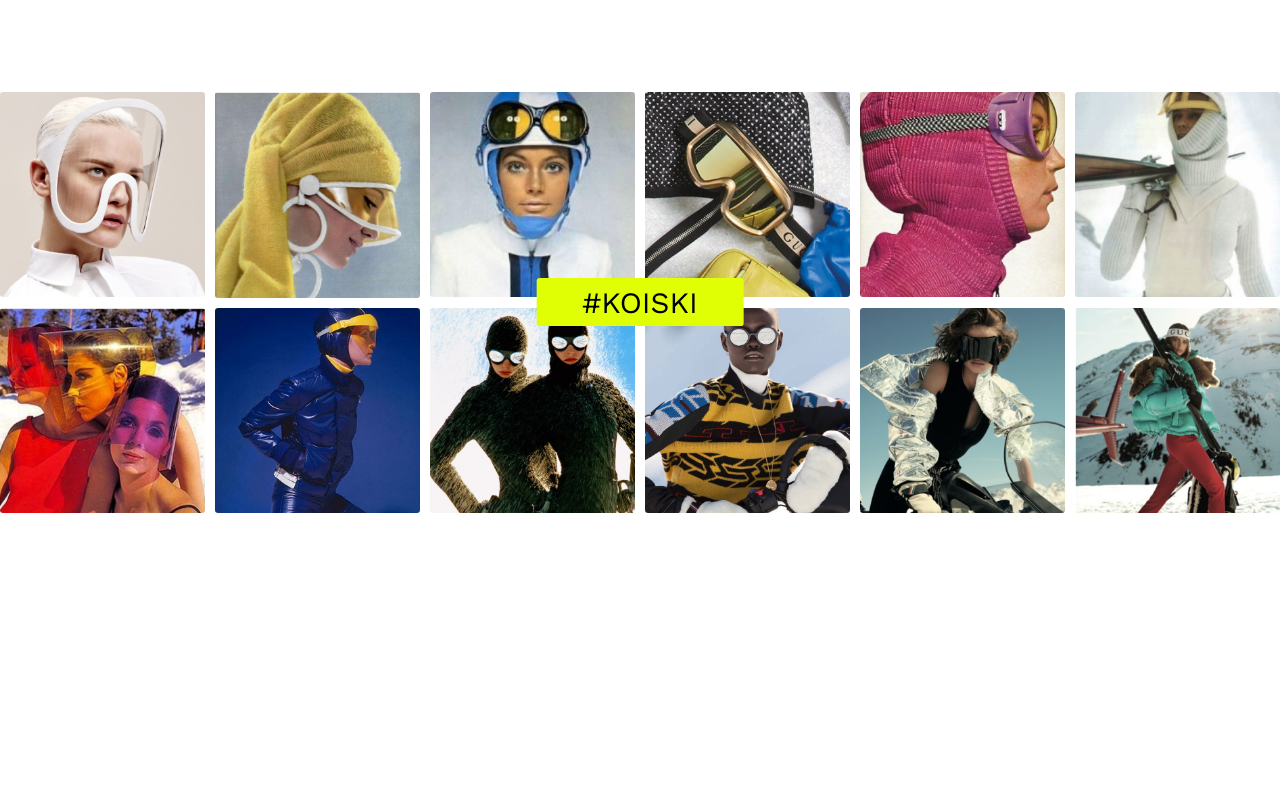
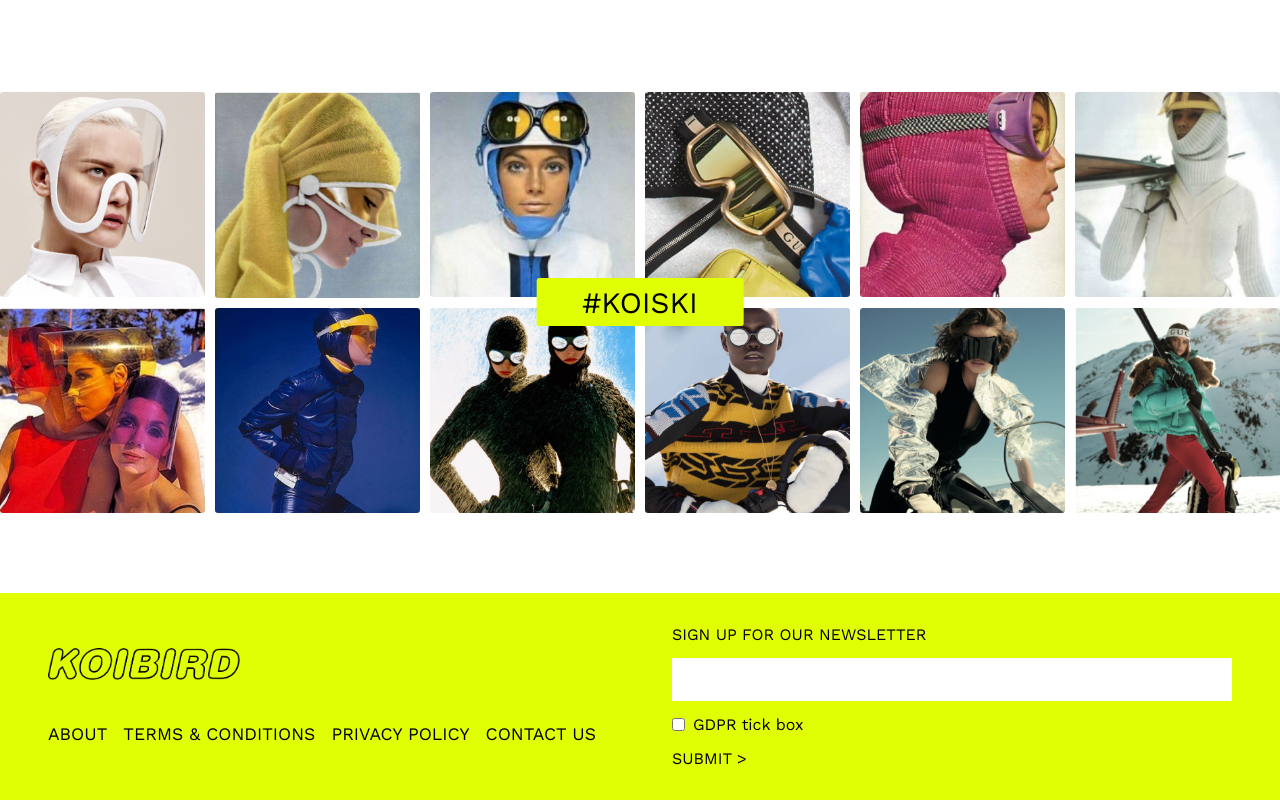
Before and after one commit to dragoshcode/koibird-ecom-store, a website: page index.html in a window 1280 px wide. Shown: the part 3013-3813 px from the top of the page. Before the commit the page ends 3526 px from the top, so only its background shows below. Drawn offline with nearby package versions, Linux system fonts and the light colour scheme.

Commit message:
Create and style footer

```diff
--- a/assets/scss/_base.scss
+++ b/assets/scss/_base.scss
@@ -392,7 +392,7 @@
   margin-top: 8rem;
   gap: 1.5rem;
   position: relative;
-  grid-template-columns: repeat(2,1fr);
+  grid-template-columns: repeat(2, 1fr);
   img {
     width: 90%;
     margin-inline: auto;
@@ -409,3 +409,52 @@
     border-radius: 0.2rem;
   }
 }
+
+.footer {
+  background-color: v.$lime;
+  margin-top: 5rem;
+  text-align: left;
+  padding: 2rem;
+  gap: 4rem;
+
+  &__data {
+    gap: 1.5rem;
+    &-logo img {
+      width: 12rem;
+    }
+    &-links {
+      gap: 1rem;
+      a {
+        color: black;
+        font-size: 1.1rem;
+      }
+    }
+  }
+
+  &__newsletter {
+    gap: 1.5rem;
+    p {
+      padding-right: 1rem;
+    }
+    input[type='email'] {
+      border: none;
+      outline: none;
+      padding: 0.75rem 1.2rem;
+      font-family: 'Work Sans', sans-serif;
+      font-size: 1rem;
+    }
+    &-checkbox {
+      gap: 0.5rem;
+      input {
+        outline: none;
+        border: none;
+      }
+    }
+    button {
+      font-family: 'Work Sans', sans-serif;
+      display: flex;
+      justify-content: start;
+      font-size: 1rem;
+    }
+  }
+}
--- a/assets/scss/_mQ.scss
+++ b/assets/scss/_mQ.scss
@@ -16,6 +16,10 @@
     p {
       font-size: 4rem;
     }
+  }
+
+  .footer {
+    grid-template-columns: repeat(2, 1fr);
   }
 }
 
@@ -206,6 +210,12 @@
       padding: 0.4rem 2.85rem;
     }
   }
+
+  .footer {
+    &__data {
+      justify-content: center;
+    }
+  }
 }
 
 @media only screen and (min-width: 1280px) {
@@ -248,6 +258,22 @@
   .line-left {
     width: 90.7% !important;
   }
+
+  .footer {
+    padding-inline: 3rem;
+
+    &__data {
+      gap: 2.5rem;
+    }
+
+    &__newsletter {
+      gap: 0.9rem;
+    }
+  }
+
+  .footer__data-links {
+    flex-direction: row;
+  }
 }
 
 @media only screen and (min-width: 1360px) {
@@ -277,6 +303,23 @@
   .arrow-right {
     right: 6% !important;
   }
+
+  .footer {
+    gap: 15rem !important;
+    margin-top: 3.1rem;
+
+    &__data-links {
+      .terms {
+        width: 200px;
+      }
+      .policy {
+        width: 170px;
+      }
+      .contact {
+        width: 160px;
+      }
+    }
+  }
 }
 
 @media only screen and (min-width: 1660px) {
@@ -304,6 +347,20 @@
   .presentation__card {
     width: 29rem;
     height: 29rem;
+  }
+
+  .footer {
+    padding-inline: 10rem;
+    gap: 24.5rem !important;
+
+    &__data {
+      gap: 3rem;
+    }
+    &__newsletter {
+      input[type='email'] {
+        width: 100%;
+      }
+    }
   }
 }
 
--- a/index.html
+++ b/index.html
@@ -289,7 +289,37 @@
         </section>
     </main>
 
-    <footer></footer>
+    <footer class="footer grid">
+        <div class="footer__data flex-col">
+            <div class="footer__data-logo">
+                <img src="./assets/images/black-logo.png" alt="logo">
+            </div>
+            <div class="footer__data-links flex-col">
+                <a href="#" target="_blank" rel="noopener noreferrer">
+                    ABOUT
+                </a>
+                <a href="#" class="terms" target="_blank" rel="noopener noreferrer">
+                    TERMS & CONDITIONS
+                </a>
+                <a href="#" class="policy" target="_blank" rel="noopener noreferrer">
+                    PRIVACY POLICY
+                </a>
+                <a href="#" class="contact" target="_blank" rel="noopener noreferrer">
+                    CONTACT US
+                </a>
+            </div>
+        </div>
+        <div class="footer__newsletter flex-col">
+            <p>SIGN UP FOR OUR NEWSLETTER</p>
+            <input type="email" name="" id="">
+            <div class="footer__newsletter-checkbox flex">
+                <input type="checkbox" name="" id="">
+                <p>GDPR tick box</p>
+            </div>
+            <button>SUBMIT ></button>
+        </div>
+        </div>
+    </footer>
 </body>
 
 </html>
```
Also changed, not shown: assets/css/style.css.
